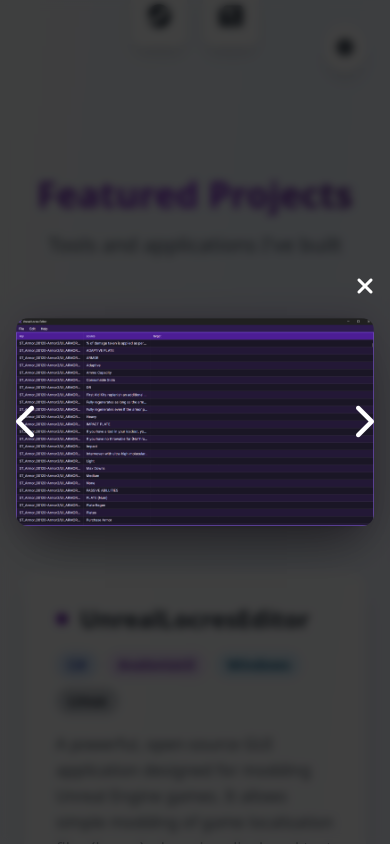
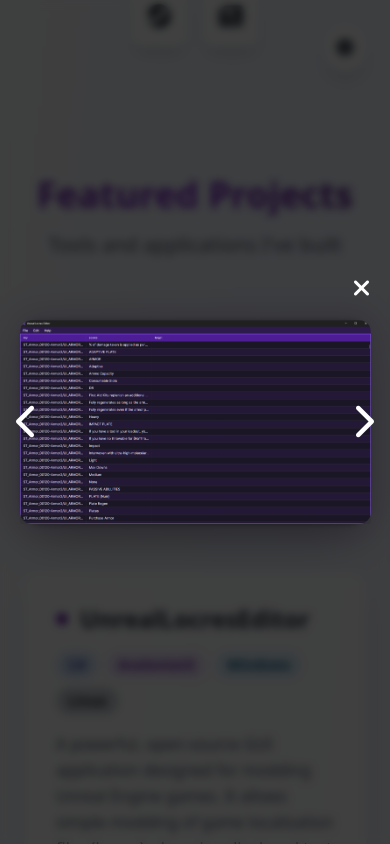
Before and after one commit to Snoozeds/snoozeds.com, a website: page index.html in a window 390 px wide. Both pictures are taken after a click on the picture 195 px from the left and 1312 px from the top of the page. Shown: the part 890-1734 px from the top of the page. Drawn offline with nearby package versions, Linux system fonts and the light colour scheme; files that its build step writes are made by us from their sources.

Commit message:
Fix images being cut off on small screens.

```diff
--- a/index.html
+++ b/index.html
@@ -334,7 +334,10 @@
                 onclick="closeModal()">
                 <i class="fas fa-times"></i>
             </button>
-            <img id="modalImage" class="max-w-full max-h-full rounded-xl shadow-2xl" alt="Enlarged Image" />
+            <div class="relative w-full h-full flex justify-center overflow-y-auto">
+                <img id="modalImage" class="max-h-[90vh] max-w-[90vw] object-contain rounded-xl shadow-2xl my-auto"
+                    alt="Enlarged Image" />
+            </div>
         </div>
     </div>
 
```
